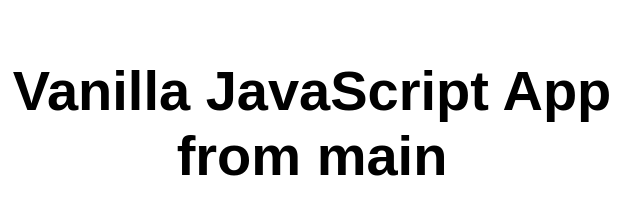
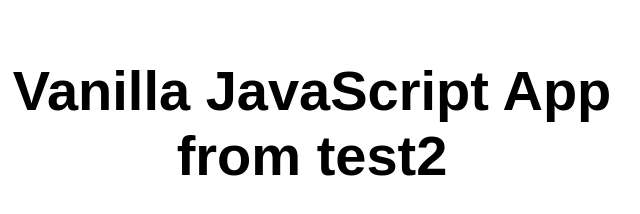
Before and after one commit to He11oW-10/vanillatest23, a website: page src/index.html in a window 1280 px wide. Shown: the full height of the page, 328-968 px from the left. Drawn offline with Linux system fonts and the light colour scheme.

Commit message:
Update index.html

```diff
--- a/src/index.html
+++ b/src/index.html
@@ -5,12 +5,12 @@
   <meta charset="UTF-8">
   <meta name="viewport" content="width=device-width, initial-scale=1.0">
   <link rel="stylesheet" href="styles.css">
-  <title>Vanilla JavaScript App from main</title>
+  <title>Vanilla JavaScript App from test2</title>
 </head>
 
 <body>
   <main>
-    <h1>Vanilla JavaScript App from main</h1>
+    <h1>Vanilla JavaScript App from test2</h1>
   </main>
 </body>
 
```
